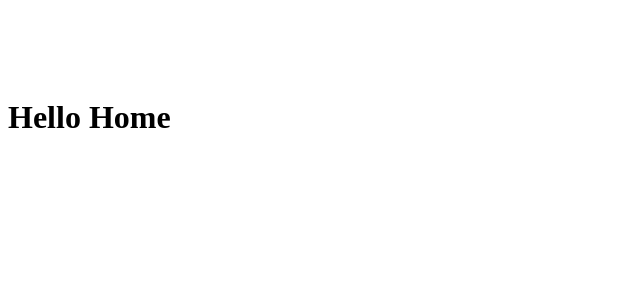
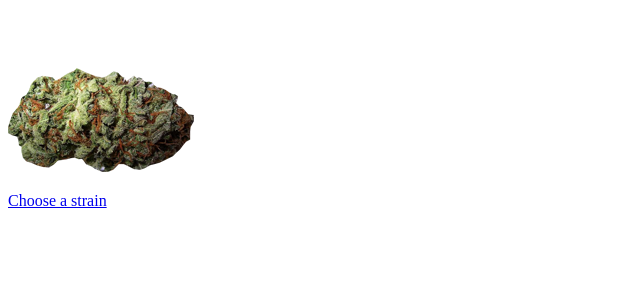
Before and after one commit to sjain93/buddflix, a React (Create React App) app in the folder buddflix-react/: page / in a window 1280 px wide. Shown: the top 300 px of the page, without its empty margins (0-640 px from the left). Built offline with nearby package versions, Linux system fonts and the light colour scheme; a web font is replaced by a local one.

Commit message:
started on component of home page buttons but going in differnt location

```diff
--- a/buddflix-react/src/Home.js
+++ b/buddflix-react/src/Home.js
@@ -1,11 +1,24 @@
 import React from 'react';
+import logo from './logo.png';
+import strain from './strain.png';
+import { BrowserRouter as Router, Route, Link } from "react-router-dom";
+import Categories from "./Categories";
 
 const Home = () => {
- return (
-     <div>
-     <h1>Hello Home</h1>
-     </div>
- )
+return (
+
+
+            <Router>
+                <Link to='/categories'>
+                    <div className='homepage-links'>
+                        <img src={strain} alt='strain' />
+                        <p>Choose a strain</p>
+                    </div>
+                </Link>
+                    <Route path="/categories" exact component={Categories} />
+            </Router>
+
+)
 }
 
 export default Home;
--- a/buddflix-react/src/Navigation/Nav.scss
+++ b/buddflix-react/src/Navigation/Nav.scss
@@ -14,9 +14,7 @@ nav {
     a {
         color: white;
         text-decoration: none;
-        padding: 5px;
         font-family: $link-font;
-        margin-left: 25px;
     }
     li {
         display: inline-block;
@@ -35,7 +33,8 @@ nav {
 .link-hover {
     display: inline-block;
     position: relative;
-    padding: 5px;
+    padding: 0 5px;
+    left: 20px;
 }
 
 .link-hover::before {
```
Also changed, not shown: buddflix-react/src/Button.js (added, +18 -0 lines), buddflix-react/src/strain.png (added).
